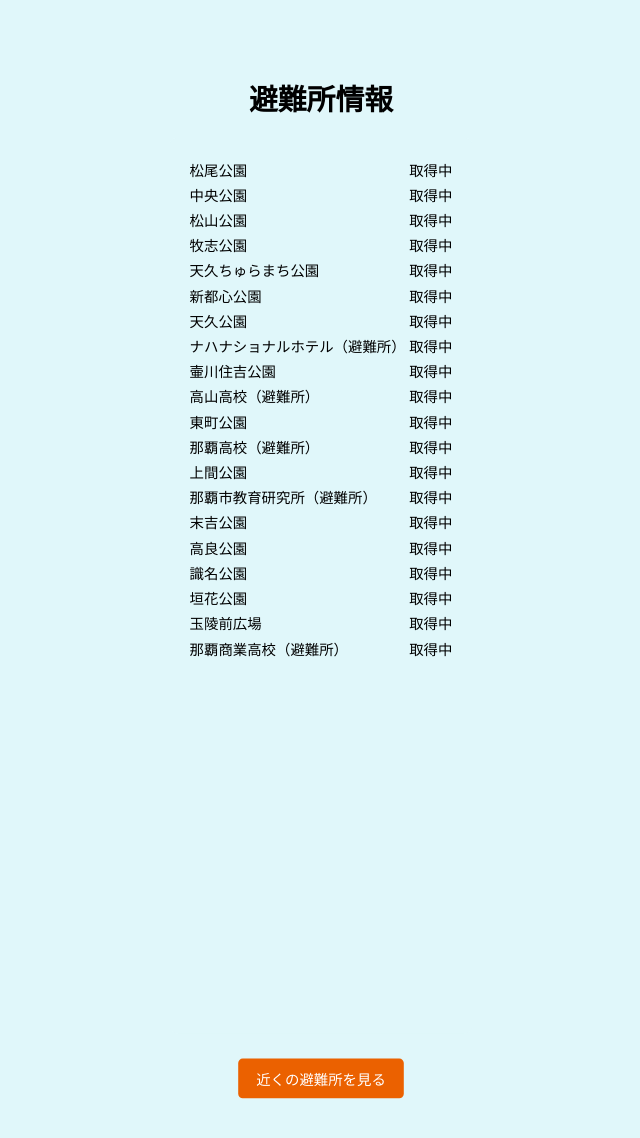
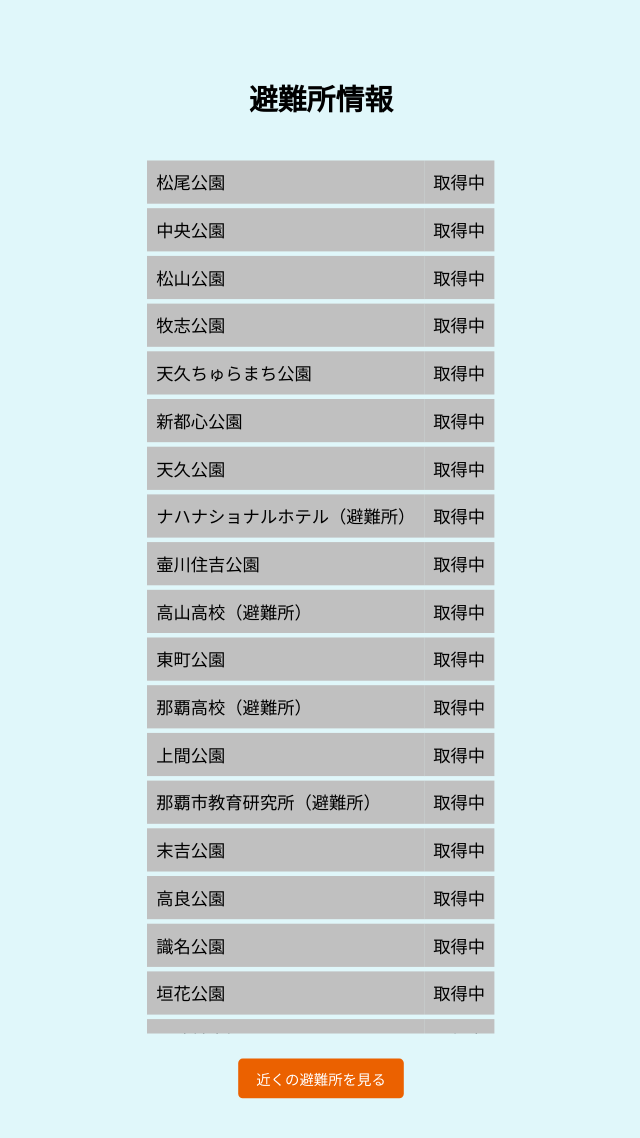
Before and after one commit to Mekann2904/Web-Application-Exercise, a Flask app: page /geo_info in a window 1280 px wide. Shown: the top 1138 px of the page, without its empty margins (319-959 px from the left). Run offline with Flask 3, Linux system fonts and the light colour scheme; data comes from the database, SQL or seed files in the repository; both versions use the stored data as it was after the commit.

Commit message:
css,javascriptの修正

```diff
--- a/app/static/css/geo_info.css
+++ b/app/static/css/geo_info.css
@@ -50,6 +50,7 @@ h1 {
 .location-table {
     width: 100%;
     border-collapse: collapse;
+    border: spacing 0px;
 }
 
 .location-table th, .location-table td {
@@ -63,3 +64,7 @@ h1 {
     top: 0;
     z-index: 1;
 }
+
+.your-class-name {
+    background-color: gray;
+}
--- a/app/static/css/styles.css
+++ b/app/static/css/styles.css
@@ -14,7 +14,7 @@ body {
     display: flex; /* フレックスボックスで配置 */
     justify-content: space-between; /* 要素間を均等に配置 */
     width: 100%; /* 幅を100%に設定 */
-    max-width: 1200px; /* 最大幅を1200pxに設定 */
+    max-width: 1500px; /* 最大幅を1500pxに設定 */
     height: calc(100vh - 100px); /* ビューポートの高さから100pxを引いた高さに設定 */
     overflow: hidden; /* 全体のスクロールを無効にする */
     margin-top: 50px; /* 上部に50pxのマージンを追加 */
--- a/app/static/js/dbviewer.js
+++ b/app/static/js/dbviewer.js
@@ -11,25 +11,43 @@ window.onload = function() {
             });
 
             function updateTable() {
-                let tableBody = document.getElementById('shelter-table').getElementsByTagName('tbody')[0];
+                let table = document.getElementById('shelter-table');
+                table.classList.add('location-table'); // テーブルにクラスを追加
+                table.style.borderSpacing = '0px 5px'; // 行には隙間を開けず、列には5pxの隙間を設定
+                table.style.fontSize = 'larger'; // フォントサイズをlargerに設定
+                table.style.borderCollapse = 'separate'; // border-collapseをseparateに設定
+
+                let tableBody = table.getElementsByTagName('tbody')[0];
                 tableBody.innerHTML = "";
 
                 shelters.sort((a, b) => a.distance - b.distance);
 
                 shelters.forEach(function(shelter) {
                     let row = document.createElement('tr');
+                    row.classList.add('your-class-name'); // クラスを追加
+
+                    // JavaScriptでスタイルを設定
+                    row.style.backgroundColor = '#c0c0c0';
+                    row.style.borderBottom = 'none'; // 行間のボーダーを取り除く
 
                     let nameCell = document.createElement('td');
                     nameCell.textContent = shelter.name;
+                    nameCell.style.padding = '10px'; // セルにパディングを追加
                     row.appendChild(nameCell);
 
                     let distanceCell = document.createElement('td');
-                    distanceCell.textContent = shelter.distance !== null ? `距離: ${shelter.distance} km` : "取得中";
+                    distanceCell.innerHTML = shelter.distance !== null
+                    ? `距離:<br><span style="float: right;">${shelter.distance} km</span>`
+                    : `<span style="float: right;">取得中</span>`;
+                    distanceCell.style.padding = '10px'; // セルにパディングを追加
                     row.appendChild(distanceCell);
 
                     tableBody.appendChild(row);
                 });
             }
+
+            // この関数を使用してテーブルを初期化または更新する
+            updateTable();
 
             function fetchDistanceAndAzimuth(shelter, city) {
                 // /get_last_locationから取得した都市名の緯度経度を取得
```
Also changed, not shown: database.db, shelters.db.
